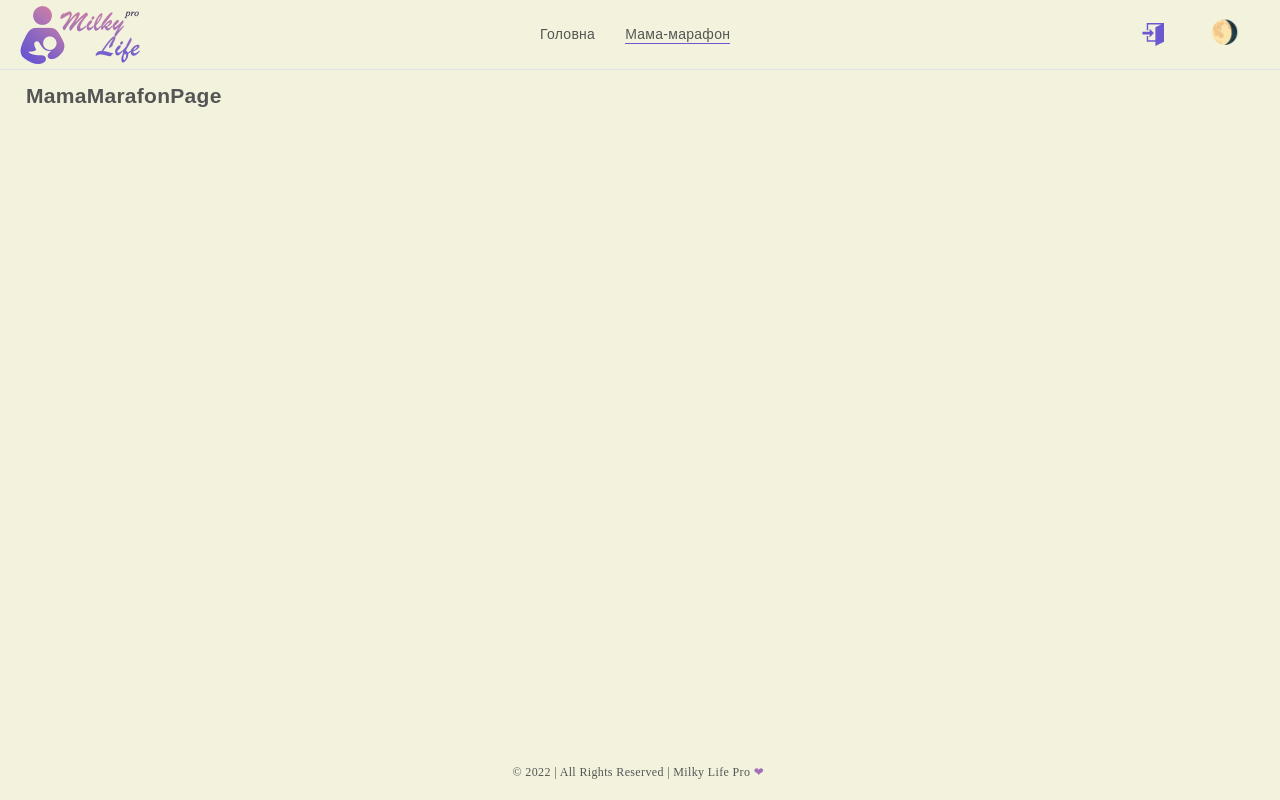
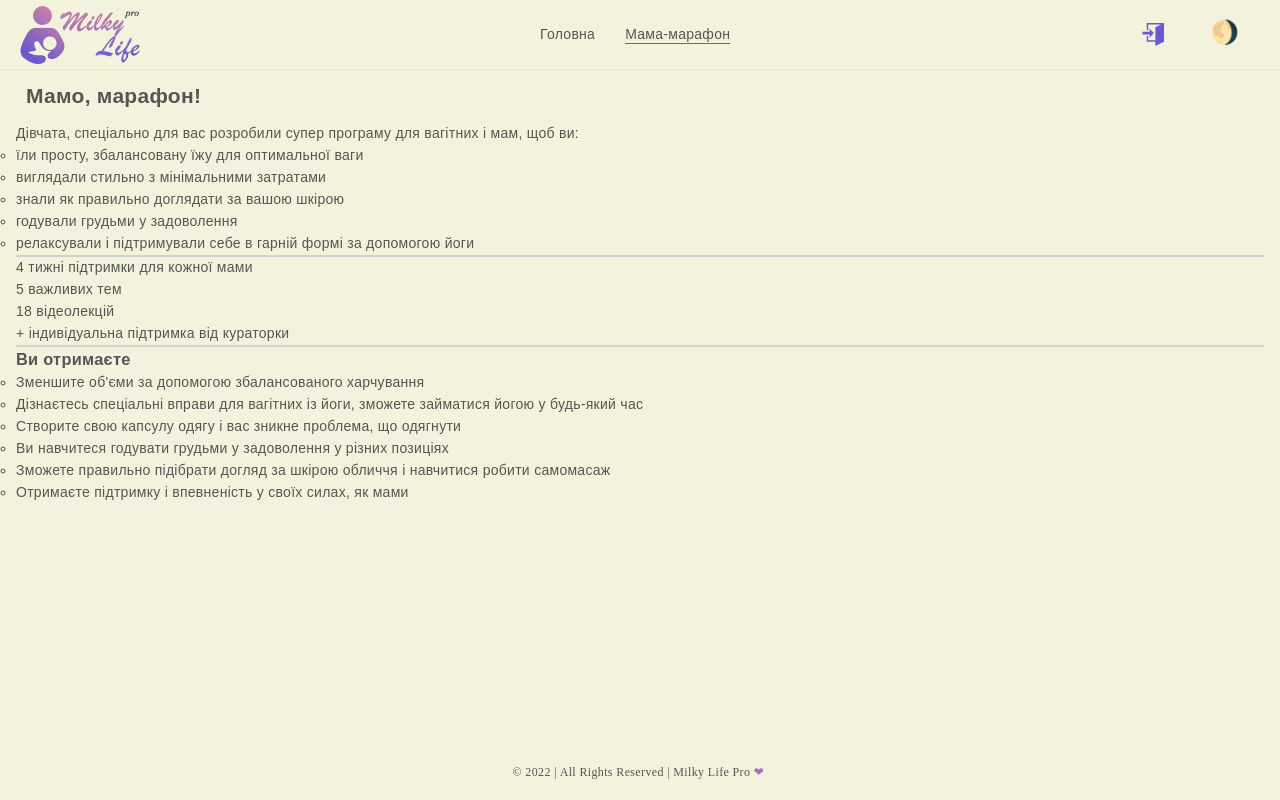
Before and after one commit to AnnaSobchenko/milkylifepro, a React (Create React App) app: page /mama-marafon in a window 1280 px wide. Built offline with nearby package versions, Linux system fonts and the light colour scheme.

Commit message:
mamamarafon update

```diff
--- a/src/App.scss
+++ b/src/App.scss
@@ -29,3 +29,9 @@
     padding-right: 16px;
   }
 }
+
+.line{
+  width: 100%;
+  height: 2px;
+  background-color: var(--second-bg-color) ;
+}
--- a/src/components/About/About.jsx
+++ b/src/components/About/About.jsx
@@ -1,33 +1,43 @@
 import s from "./About.module.scss";
+import { NavLink } from "react-router-dom";
 
 const Photo = require("../../images/foto1.jpg");
 
 const About = () => {
   return (
-        <section className={`container ${s.about }`} id="about">
+    <section className={`container ${s.about}`} id="about">
       <div className={s.img}>
         <img src={Photo} alt="replacePhoto" width={450} />
       </div>
       <div className={s.text__welcome}>
         <p className={s.text}>
-              Привіт, <br /> я сертифікована консультантка із грудного
-              вигодовування та експертка із дитячої психології по теорії Гордона
-              Н'юфелда (Канада). Крім цього, я розробила унікальну подушку для
-              відновлення після пологів і для годуючих мам.
+          Привіт, <br /> я сертифікована консультантка з грудного вигодовування.
+          Навчалася в Інституті Гордона Ньюфелда (Канада) де вивчала дитячу
+          психологію.
         </p>
         <p className={s.text}>
-              До кар'єри консультантки я працювала керівником лабораторії в
-              Києво-Могилянській академії.
+          Мама двох донечок, яких годувала і годую грудьми тому розумію кожне
+          ваше хвилювання і ваші потреби. Зі мною ви можете бути впевнені, що
+          грудне вигодовування принесе тільки задоволення. З радістю допоможу
+          вам знайти відповіді на будь-які питання і розв'язати проблеми
+          будь-якої складності.
         </p>
         <p className={s.text}>
-              Зі мною ви можете бути впевнені, що грудне вигодовування принесе
-              тільки задоволення. З радістю допоможу вам знайти відповіді на
-              будь-які питання і розв'язати проблеми будь-якої складності.
+          Авторка та кураторка &nbsp;
+          <NavLink to="/mama-marafon">"Мамо, марафон!"</NavLink>
+        </p>
+        <p className={s.text}>
+          Крім цього, я розробила унікальну подушку для відновлення після
+          пологів і для годуючих мам.
+        </p>
+        <p className={s.text}>
+          Буду рада із вами поспілкуватися. Якщо виникли питання пишіть мені в  &nbsp;
+          <a rel="noopener noreferrer" target="_blank" href="https://t.me/Olesia_Foremna">Телеграм</a>
         </p>
         <p className={s.text}> Ваша, Олеся Форемна</p>
       </div>
     </section>
   );
-}
+};
 
 export default About;
--- a/src/components/About/About.module.scss
+++ b/src/components/About/About.module.scss
@@ -7,6 +7,10 @@
   justify-items: center;
   @media screen and (min-width: 768px) {
     grid-template-columns: repeat(2, 1fr);
+  }
+
+  a{
+
   }
 
 
--- a/src/components/Helpful/Helpful.module.scss
+++ b/src/components/Helpful/Helpful.module.scss
@@ -1,5 +1,5 @@
 .helpful {
-  padding: 15px;
+  padding: 25px;
   display: grid;
   grid-template-columns: repeat(1, 1fr);
   gap: 25px;
--- a/src/pages/MamaMarafonPage/MamaMarafonPage.jsx
+++ b/src/pages/MamaMarafonPage/MamaMarafonPage.jsx
@@ -1,12 +1,53 @@
 import s from "./MamaMarafonPage.module.scss";
 
 const MamaMarafonPage = () => {
-    return (
-<div className={`container ${s.mamamarafon}`}>
-
-        <h2>MamaMarafonPage</h2>
-</div>
-     );
-}
+  return (
+    <div className={`container ${s.mamamarafon}`}>
+      <div>
+        <h2>Мамо, марафон!</h2>
+        <p>
+          Дівчата, спеціально для вас розробили супер програму для вагітних і
+          мам, щоб ви:
+        </p>
+        <ul>
+          <li>їли просту, збалансовану їжу для оптимальної ваги</li>
+          <li>виглядали стильно з мінімальними затратами</li>
+          <li>знали як правильно доглядати за вашою шкірою</li>
+          <li>годували грудьми у задоволення</li>
+          <li>
+            релаксували і підтримували себе в гарній формі за допомогою йоги
+          </li>
+        </ul>
+      </div>
+      <div className="line"></div>
+      <div>
+        <p>4 тижні підтримки для кожної мами</p>
+        <p>5 важливих тем</p>
+        <p>18 відеолекцій</p>
+        <p>+ індивідуальна підтримка від кураторки</p>
+      </div>
+      <div className="line"></div>
+      <div>
+        <h3>Ви отримаєте</h3>
+        <ul>
+          <li>Зменшите об'єми за допомогою збалансованого харчування</li>
+          <li>
+            Дізнаєтесь спеціальні вправи для вагітних із йоги, зможете займатися
+            йогою у будь-який час
+          </li>
+          <li>
+            Створите свою капсулу одягу і вас зникне проблема, що одягнути
+          </li>
+          <li>Ви навчитеся годувати грудьми у задоволення у різних позиціях</li>
+          <li>
+            Зможете правильно підібрати догляд за шкірою обличчя і навчитися
+            робити самомасаж
+          </li>
+          <li>Отримаєте підтримку і впевненість у своїх силах, як мами</li>
+        </ul>
+      </div>
+    </div>
+  );
+};
 
 export default MamaMarafonPage;
--- a/src/pages/MamaMarafonPage/MamaMarafonPage.module.scss
+++ b/src/pages/MamaMarafonPage/MamaMarafonPage.module.scss
@@ -8,5 +8,7 @@
  h2{
   padding: 10px;
  }
-
+  li{
+    list-style: circle;
+  }
 }
```
Also changed, not shown: 1 other file (tests, documents, lock files or other folders). Lines whose indentation alone changed are shown as unchanged.
